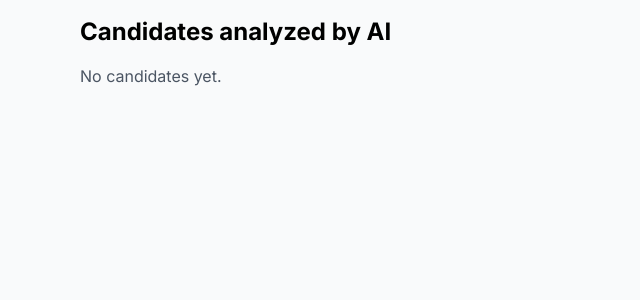
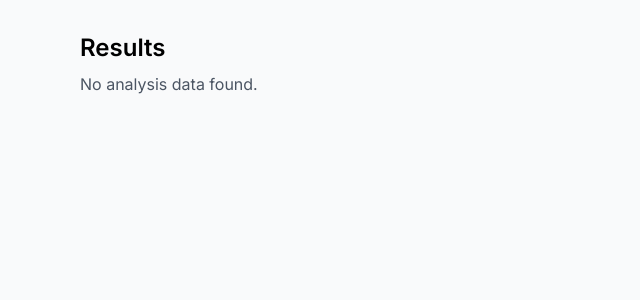
Before and after one commit to Rehan111-555/Resume_Screening, a Next.js app: page /results in a window 1280 px wide. Shown: the top 300 px of the page, without its empty margins (0-640 px from the left). Built offline with nearby package versions, Linux system fonts and the light colour scheme.

Commit message:
Update page.tsx

```diff
--- a/app/results/page.tsx
+++ b/app/results/page.tsx
@@ -1,39 +1,50 @@
-// app/results/page.tsx
 "use client";
 
-import { useState } from "react";
-import { useApp } from "@/contexts/AppContext";
+import { useEffect, useState } from "react";
+import type { AnalysisResult, Candidate } from "@/types";
 import CandidateCard from "@/components/CandidateCard";
 import CandidateDetail from "@/components/CandidateDetail";
-import type { Candidate } from "@/types";
 
 export default function ResultsPage() {
-  const { state } = useApp();
-  const { analysisResult } = state;
-  const [selected, setSelected] = useState<Candidate | null>(null);
+  const [data, setData] = useState<AnalysisResult | null>(null);
+  const [selectedCandidate, setSelectedCandidate] = useState<Candidate | null>(null);
 
-  const candidates = analysisResult?.candidates || [];
+  useEffect(() => {
+    const raw = sessionStorage.getItem("analysis-result");
+    if (raw) {
+      try { setData(JSON.parse(raw)); } catch { /* ignore */ }
+    }
+  }, []);
+
+  if (!data) {
+    return (
+      <main className="max-w-6xl mx-auto px-4 py-8">
+        <h1 className="text-2xl font-semibold">Results</h1>
+        <p className="text-gray-600 mt-2">No analysis data found.</p>
+      </main>
+    );
+  }
 
   return (
-    <main className="max-w-6xl mx-auto p-4">
-      <h1 className="text-2xl font-bold mb-4">Candidates analyzed by AI</h1>
+    <main className="max-w-6xl mx-auto px-4 py-8">
+      <h1 className="text-2xl font-semibold mb-4">Candidates analyzed by AI</h1>
 
-      {candidates.length === 0 ? (
-        <div className="text-gray-600">No candidates yet.</div>
-      ) : (
-        <div className="grid grid-cols-1 sm:grid-cols-2 lg:grid-cols-3 gap-4">
-          {candidates.map((c) => (
+      <div className="grid md:grid-cols-3 gap-4">
+        {data.candidates.map((c) => (
           <CandidateCard
             key={c.id}
             candidate={c}
-              isSelected={selected?.id === c.id}
-              onClick={() => setSelected(c)}
+            onClick={() => setSelectedCandidate(c)}
           />
         ))}
       </div>
+
+      {selectedCandidate && (
+        <CandidateDetail
+          candidate={selectedCandidate}
+          onClose={() => setSelectedCandidate(null)}
+        />
       )}
-
-      {selected && <CandidateDetail candidate={selected} onClose={() => setSelected(null)} />}
     </main>
   );
 }
```
Lines whose indentation alone changed are shown as unchanged.
